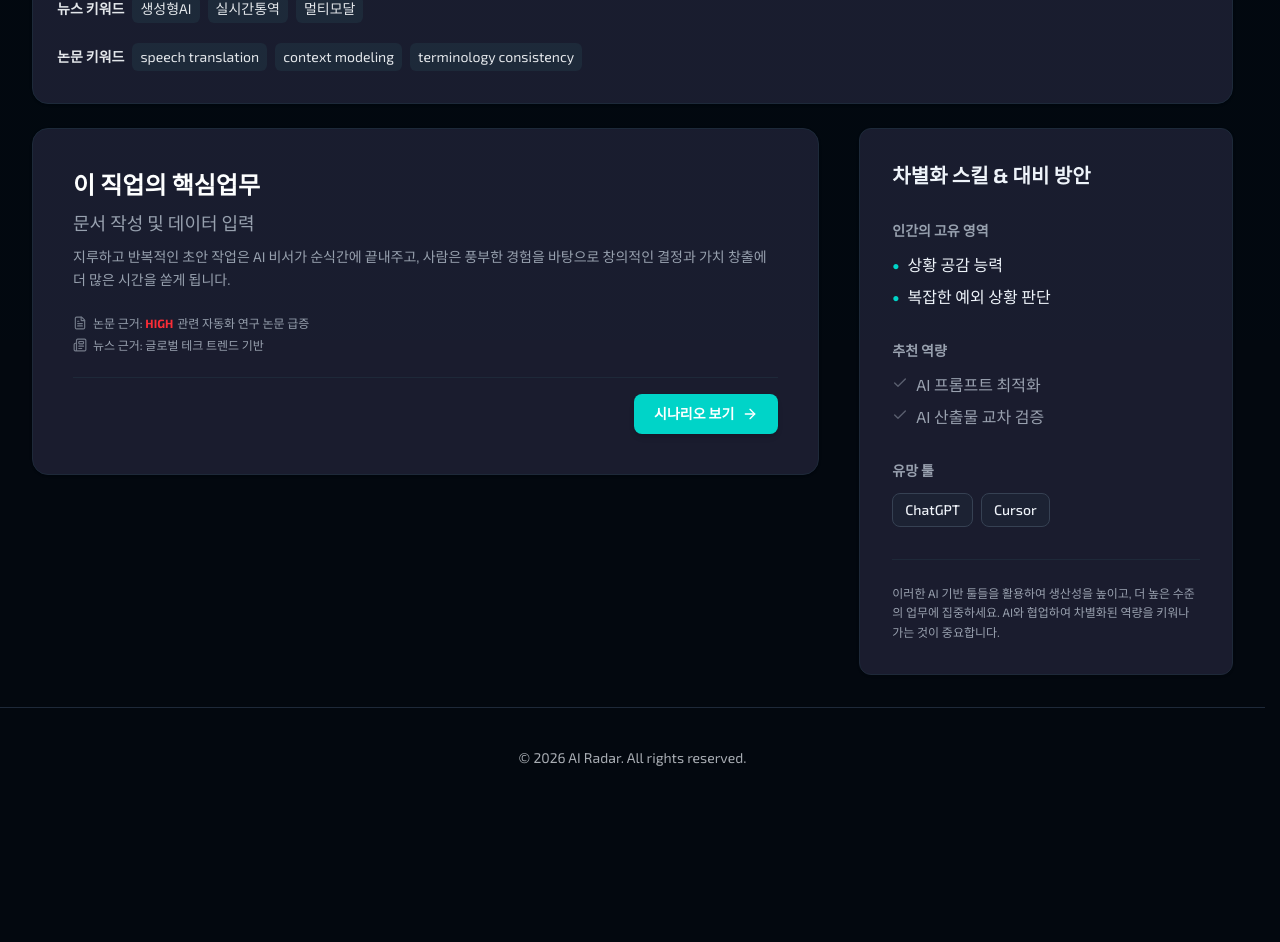
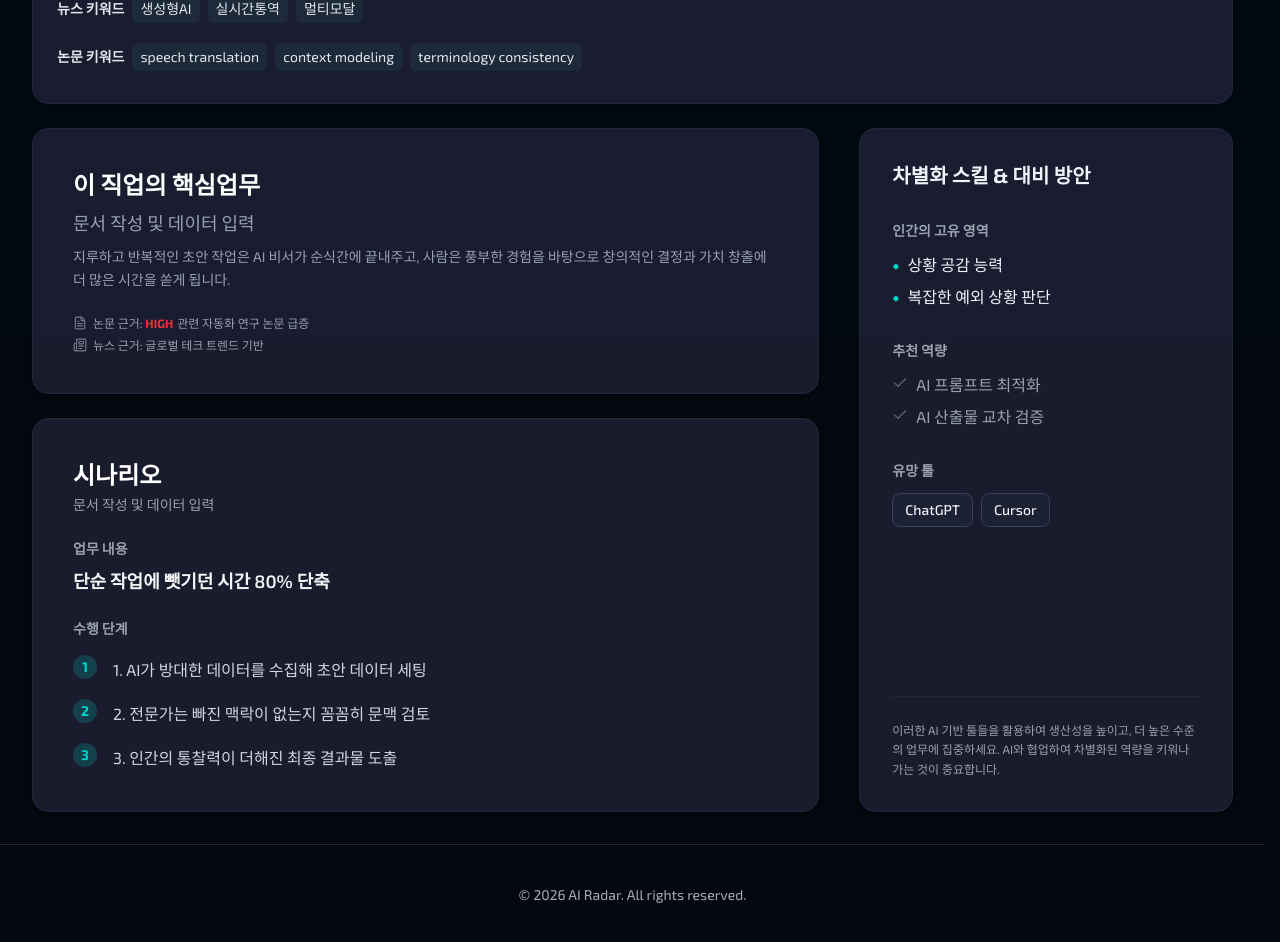
Before and after one commit to ljy0221/AiRadar, a Next.js app in the folder AIRadar/frontend/: page /jobs/1 in a window 1280 px wide. Shown: the part 460-1402 px from the top of the page. Before the commit the page ends 1268 px from the top, so only its background shows below. Built offline with nearby package versions, Linux system fonts and the light colour scheme; no server answers; a web font is replaced by a local one.

Commit message:
fix ScenarioFix
시나리오 컴포넌트 핵심업무및 차별화 컴포넌트와 함께 배치

```diff
--- a/AIRadar/frontend/app/jobs/[id]/page.tsx
+++ b/AIRadar/frontend/app/jobs/[id]/page.tsx
@@ -4,7 +4,7 @@ import { useState } from 'react';
 import Link from 'next/link';
 import { useParams } from 'next/navigation';
 import { ArrowLeft, Loader2 } from 'lucide-react';
-import { JobHeader, CoreTaskCard, ScenarioModal, SkillPrepCard } from '@/components/features/jobs';
+import { JobHeader, CoreTaskCard, ScenarioCard, SkillPrepCard } from '@/components/features/jobs';
 import { useJobForecast } from '@/hooks/queries/useJobForecast';
 
 export default function JobDetailPage() {
@@ -15,7 +15,6 @@ export default function JobDetailPage() {
   const { data: jobData, isLoading, isError } = useJobForecast(decodedId);
 
   const [activeTaskIdx, setActiveTaskIdx] = useState(0);
-  const [selectedScenario, setSelectedScenario] = useState<any>(null);
 
   if (isLoading) {
     return (
@@ -35,8 +34,6 @@ export default function JobDetailPage() {
       </div>
     );
   }
-
-  const handleCloseModal = () => setSelectedScenario(null);
 
   const activeTask = jobData.tasks ? jobData.tasks[activeTaskIdx] : null;
 
@@ -100,27 +97,26 @@ export default function JobDetailPage() {
       )}
 
       {activeTask && (
-        <div className="lg:grid lg:grid-cols-12 gap-10 items-start">
-          {/* 왼쪽 핵심 업무 카드 영역 */}
-          <div className="lg:col-span-8 flex flex-col gap-6">
+        <div className="lg:grid lg:grid-cols-12 gap-10 lg:items-stretch">
+          {/* 왼쪽 핵심 업무 카드 영역 — 시나리오 카드가 남은 높이를 채워 오른쪽 열과 맞춤 */}
+          <div className="lg:col-span-8 flex min-h-0 flex-col gap-6 lg:h-full">
             <CoreTaskCard
-              number={activeTaskIdx + 1}
               title={activeTask.taskTitle}
               description={activeTask.impactSummary || activeTask.taskDescription}
               sources={[
                 { type: 'paper', text: activeTask.evidence?.paper?.note || '분석 중', impact: activeTask.evidence?.paper?.level as any },
                 { type: 'news', text: activeTask.evidence?.news?.note || `${activeTask.evidence?.news?.count || 0}건 기반` }
               ]}
-              onOpenScenario={() => setSelectedScenario({
-                title: activeTask.taskTitle + ' - 상세 시나리오',
-                description: activeTask.detailedScenario?.automationEffect || '',
-                steps: activeTask.detailedScenario?.steps || []
-              })}
+            />
+            <ScenarioCard
+              taskTitle={activeTask.taskTitle}
+              description={activeTask.detailedScenario?.automationEffect || ''}
+              steps={activeTask.detailedScenario?.steps || []}
             />
           </div>
 
           {/* 오른쪽 스킬 & 대비 방안 영역 */}
-          <div className="hidden lg:block lg:col-span-4 sticky top-28">
+          <div className="hidden min-h-0 lg:col-span-4 lg:flex lg:h-full lg:flex-col">
             <SkillPrepCard
               uniqueSkills={activeTask.humanStrengths || []}
               recommendedSkills={activeTask.recommendedSkills || []}
@@ -138,15 +134,6 @@ export default function JobDetailPage() {
           </div>
         </div>
       )}
-
-      {/* 시나리오 팝업 모달 */}
-      <ScenarioModal
-        isOpen={!!selectedScenario}
-        onClose={handleCloseModal}
-        title={selectedScenario?.title || ''}
-        description={selectedScenario?.description || ''}
-        steps={selectedScenario?.steps || []}
-      />
     </div>
   );
 }
--- a/AIRadar/frontend/components/features/jobs/CoreTaskCard.tsx
+++ b/AIRadar/frontend/components/features/jobs/CoreTaskCard.tsx
@@ -1,4 +1,4 @@
-import { FileText, Newspaper, ArrowRight } from 'lucide-react';
+import { FileText, Newspaper } from 'lucide-react';
 
 interface Source {
   type: 'paper' | 'news';
@@ -7,16 +7,14 @@ interface Source {
 }
 
 interface CoreTaskCardProps {
-  number: number;
   title: string;
   description: string;
   sources: Source[];
-  onOpenScenario: () => void;
 }
 
-export const CoreTaskCard = ({ number, title, description, sources, onOpenScenario }: CoreTaskCardProps) => {
+export const CoreTaskCard = ({ title, description, sources }: CoreTaskCardProps) => {
   return (
-    <div className="w-full bg-white dark:bg-[#1a1c2e] border border-gray-100 dark:border-gray-800 rounded-2xl p-6 md:p-10 flex flex-col gap-6 shadow-sm">
+    <div className="w-full shrink-0 bg-white dark:bg-[#1a1c2e] border border-gray-100 dark:border-gray-800 rounded-2xl p-6 md:p-10 flex flex-col gap-6 shadow-sm">
       <div className="flex flex-col gap-2">
         <h3 className="text-xl md:text-2xl font-bold text-gray-900 dark:text-white">이 직업의 핵심업무</h3>
         <p className="text-gray-600 dark:text-gray-400 text-lg leading-relaxed">
@@ -37,15 +35,6 @@ export const CoreTaskCard = ({ number, title, description, sources, onOpenScenar
           </div>
         ))}
       </div>
-
-      <div className="pt-4 border-t border-gray-100 dark:border-gray-800 flex justify-end">
-        <button
-          onClick={onOpenScenario}
-          className="flex items-center gap-2 px-5 py-2.5 bg-[var(--color-accent)] text-white rounded-lg text-sm font-bold hover:opacity-90 transition-all shadow-md active:scale-95"
-        >
-          시나리오 보기 <ArrowRight className="w-4 h-4" />
-        </button>
-      </div>
     </div>
   );
 };
--- /dev/null
+++ b/AIRadar/frontend/components/features/jobs/ScenarioCard.tsx
@@ -0,0 +1,51 @@
+interface ScenarioCardProps {
+  taskTitle: string;
+  description: string;
+  steps: string[];
+}
+
+export const ScenarioCard = ({ taskTitle, description, steps }: ScenarioCardProps) => {
+  const hasDescription = Boolean(description?.trim());
+  const hasSteps = Array.isArray(steps) && steps.length > 0;
+  const hasContent = hasDescription || hasSteps;
+
+  return (
+    <div className="flex h-full min-h-0 w-full min-w-0 flex-1 flex-col gap-6 rounded-2xl border border-gray-100 bg-white p-6 shadow-sm dark:border-gray-800 dark:bg-[#1a1c2e] md:p-10">
+      <div className="shrink-0 flex flex-col gap-1">
+        <h3 className="text-xl font-bold text-gray-900 dark:text-white md:text-2xl">시나리오</h3>
+        <p className="text-sm text-gray-500 dark:text-gray-400">{taskTitle}</p>
+      </div>
+
+      <div className="flex min-h-0 flex-1 flex-col gap-6">
+        {hasContent ? (
+          <>
+            {hasDescription && (
+              <div className="shrink-0">
+                <h4 className="mb-2 text-sm font-bold text-gray-500 dark:text-gray-400">업무 내용</h4>
+                <p className="text-lg font-semibold text-gray-900 dark:text-gray-100">{description}</p>
+              </div>
+            )}
+
+            {hasSteps && (
+              <div className="min-h-0 shrink-0">
+                <h4 className="mb-4 text-sm font-bold text-gray-500 dark:text-gray-400">수행 단계</h4>
+                <div className="flex flex-col gap-4">
+                  {steps.map((step, index) => (
+                    <div key={index} className="flex gap-4">
+                      <div className="flex h-6 w-6 shrink-0 items-center justify-center rounded-full bg-[var(--color-accent)]/20 text-sm font-bold text-[var(--color-accent)]">
+                        {index + 1}
+                      </div>
+                      <p className="pt-0.5 leading-relaxed text-gray-700 dark:text-gray-300">{step}</p>
+                    </div>
+                  ))}
+                </div>
+              </div>
+            )}
+          </>
+        ) : (
+          <p className="shrink-0 text-sm text-gray-500 dark:text-gray-400">등록된 시나리오 상세가 없습니다.</p>
+        )}
+      </div>
+    </div>
+  );
+};
--- a/AIRadar/frontend/components/features/jobs/ScenarioModal.tsx
+++ /dev/null
@@ -1,38 +0,0 @@
-import { Modal } from '@/components/common/Modal';
-
-interface ScenarioModalProps {
-  isOpen: boolean;
-  onClose: () => void;
-  title: string;
-  description: string;
-  steps: string[];
-}
-
-export const ScenarioModal = ({ isOpen, onClose, title, description, steps }: ScenarioModalProps) => {
-  return (
-    <Modal isOpen={isOpen} onClose={onClose} title={title}>
-      <div className="flex flex-col gap-6 pt-2">
-        <div>
-           <h4 className="text-sm font-bold text-gray-500 dark:text-gray-400 mb-2">업무 내용</h4>
-           <p className="font-semibold text-lg">{description}</p>
-        </div>
-
-        <div>
-           <h4 className="text-sm font-bold text-gray-500 dark:text-gray-400 mb-4">수행 단계</h4>
-           <div className="flex flex-col gap-4">
-              {steps.map((step, index) => (
-                <div key={index} className="flex gap-4">
-                  <div className="shrink-0 w-6 h-6 rounded-full bg-[var(--color-accent)]/20 text-[var(--color-accent)] font-bold flex items-center justify-center text-sm">
-                    {index + 1}
-                  </div>
-                  <p className="text-gray-700 dark:text-gray-300 pt-0.5 leading-relaxed">
-                    {step}
-                  </p>
-                </div>
-              ))}
-           </div>
-        </div>
-      </div>
-    </Modal>
-  );
-};
--- a/AIRadar/frontend/components/features/jobs/SkillPrepCard.tsx
+++ b/AIRadar/frontend/components/features/jobs/SkillPrepCard.tsx
@@ -8,7 +8,7 @@ interface SkillPrepCardProps {
 
 export const SkillPrepCard = ({ uniqueSkills, recommendedSkills, tools }: SkillPrepCardProps) => {
   return (
-    <div className="w-full bg-white dark:bg-[#1a1c2e] border border-gray-200 dark:border-gray-800 rounded-xl p-6 md:p-8 flex flex-col gap-8 shadow-sm sticky top-28">
+    <div className="flex min-h-0 w-full min-w-0 flex-1 flex-col gap-8 rounded-2xl border border-gray-100 bg-white p-6 shadow-sm dark:border-gray-800 dark:bg-[#1a1c2e] md:p-8 lg:h-full lg:min-h-0">
       <h3 className="text-xl font-bold">차별화 스킬 & 대비 방안</h3>
 
       <div className="flex flex-col gap-3">
--- a/AIRadar/frontend/components/features/jobs/index.ts
+++ b/AIRadar/frontend/components/features/jobs/index.ts
@@ -1,5 +1,5 @@
 export * from './JobSearch';
 export * from './JobHeader';
 export * from './CoreTaskCard';
-export * from './ScenarioModal';
+export * from './ScenarioCard';
 export * from './SkillPrepCard';
```
